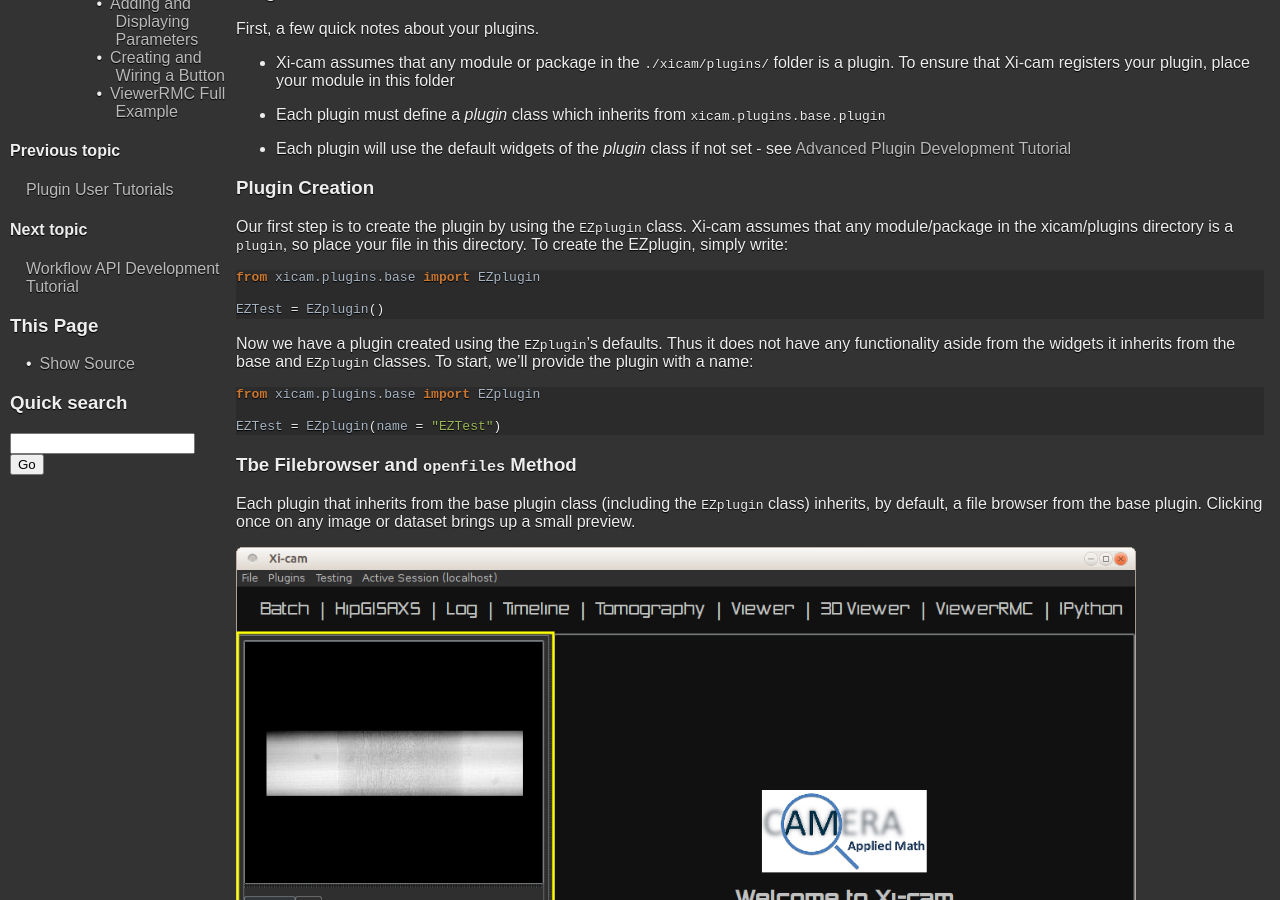
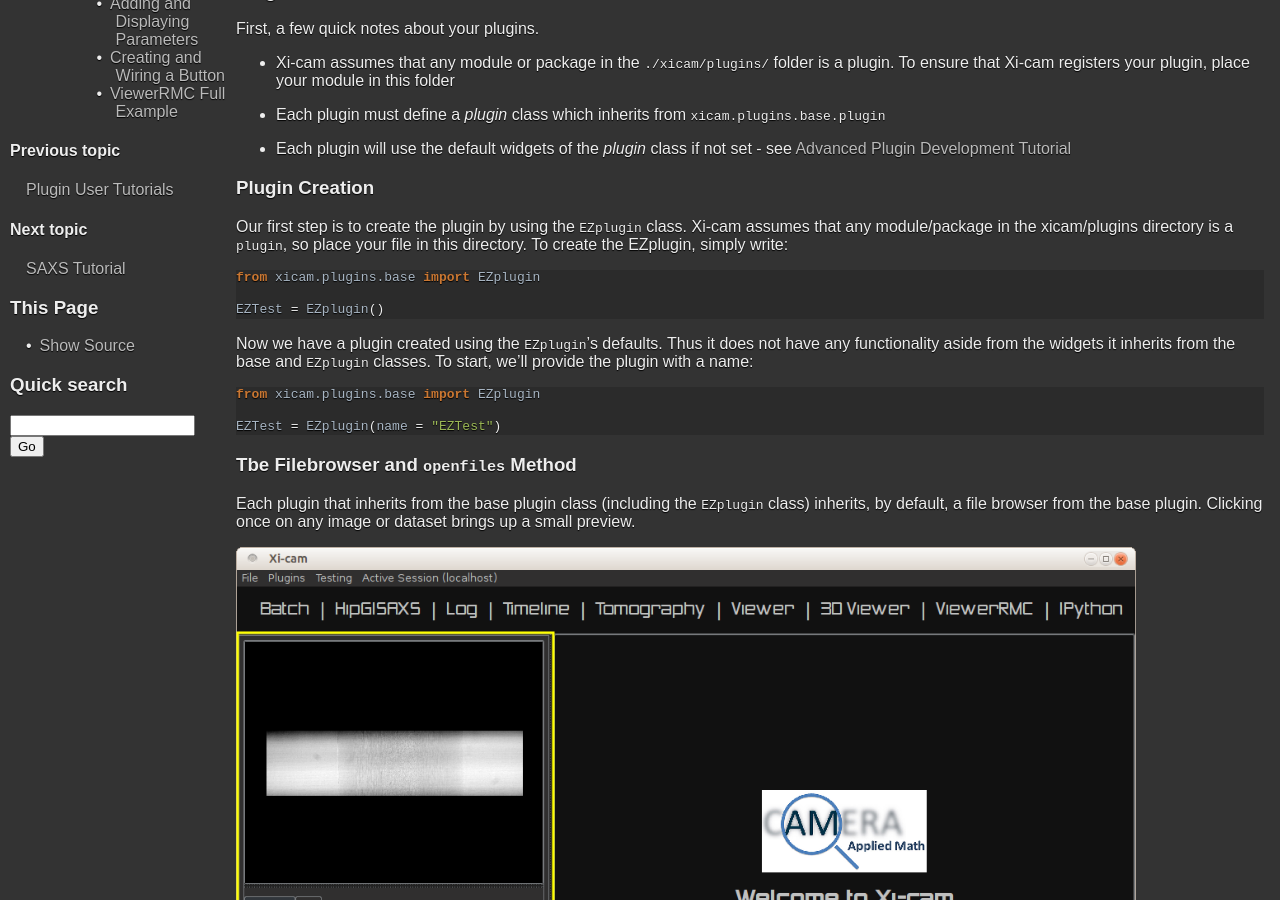
Before and after one commit to ronpandolfi/Xi-cam, a Sphinx documentation site: the page built from doc/source/pluginTutorial.rst, in a window 1280 px wide and 900 px high, scrolled down 477 px. Built offline with Sphinx 7.4.7, drawn with Linux system fonts in a browser that asks for light colours; pages that are not in the unit, such as notebooks, are missing from menus; some of the changed lines change nothing that is shown.

Commit message:
saxs tutorial

```diff
--- /dev/null
+++ b/doc/source/SAXSTutorial.rst
@@ -0,0 +1,55 @@
+SAXS Tutorial
+=============
+
+After opening Xi-Cam, click on the Viewer tab.
+
+SAXS Calibration
+^^^^^^^^^^^^^^^^
+Small Angle Scattering is a process used to analyze the structure, shape, and size of different particles and objects.
+In SAXS, a light is shone onto a sample and contrasting features of the sample cause the light to be scattered.
+The scattered light is further analyzed to gain information about the sample itself.
+Some examples of samples used in SAXS are proteins in solution and polydisperse particles.
+The raw image we get from SAXS is in pixel form, but it needs to be converted to q space to be analyzed.
+In order to correctly convert images to q space, it is necessary to first calibrate. Different calibrants can be used;
+a common calibrant is AgB.
+
+To upload a scan, double-click a file on the lower left part of the screen. You can have multiple scans open at the same
+time. To move between images, click on the tabs above the current image.
+
+.. image:: images/select_image.png
+    :width: 900 px
+
+1-Click AgB Calibration
+^^^^^^^^^^^^^^^^^^^^^^^
+If calibrating with AgB, you can use the 1-Click AgB calibration feature to auto calibrate. After selecting the specimen
+image, click the AgB button on the top left corner of the screen.
+
+.. image:: images/one_click.png
+    :width: 900 px
+
+Calibrating with Other Calibrants
+^^^^^^^^^^^^^^^^^^^^^^^^^^^^^^^^^
+If calibrating with other calibrants, go to the upper right hand side of the screen and click the 4th tab.
+Select a calibrant here. To auto calibrate, click the auto calibrate button.
+
+.. image:: images/other.png
+    :width: 900 px
+
+Manual Calibration
+^^^^^^^^^^^^^^^^^^
+Instead of auto calibrating results, it is also possible to manually calibrate your image. To do this, go to the
+upper right hand side of the screen and click the 1st tab. You can change any of the parameters, including detector,
+pixel size X, pixel size Y, center X, center Y, detector distance, tilt, rotation, energy, wavelength, and the incidence
+angle.
+
+.. image:: images/manual.png
+    :width: 900 px
+
+Checking Results
+^^^^^^^^^^^^^^^^
+To check the results of both automatic and manual calibration, go to the upper right hand side of the screen and click
+the 4th tab. Click "Simulate Calibrant". In correct calibrations, the green rings should line up with the rings on the
+image. If this is not the case, you can change the parameters and manually calibrate the image.
+
+.. image:: images/check.png
+    :width: 900 px
--- a/doc/source/index.rst
+++ b/doc/source/index.rst
@@ -16,6 +16,8 @@
     winSourceInstall
     pluginUserTutorial
     pluginTutorial
+    testdoc
+    SAXSTutorial
     workflowAPI
 
 
```
